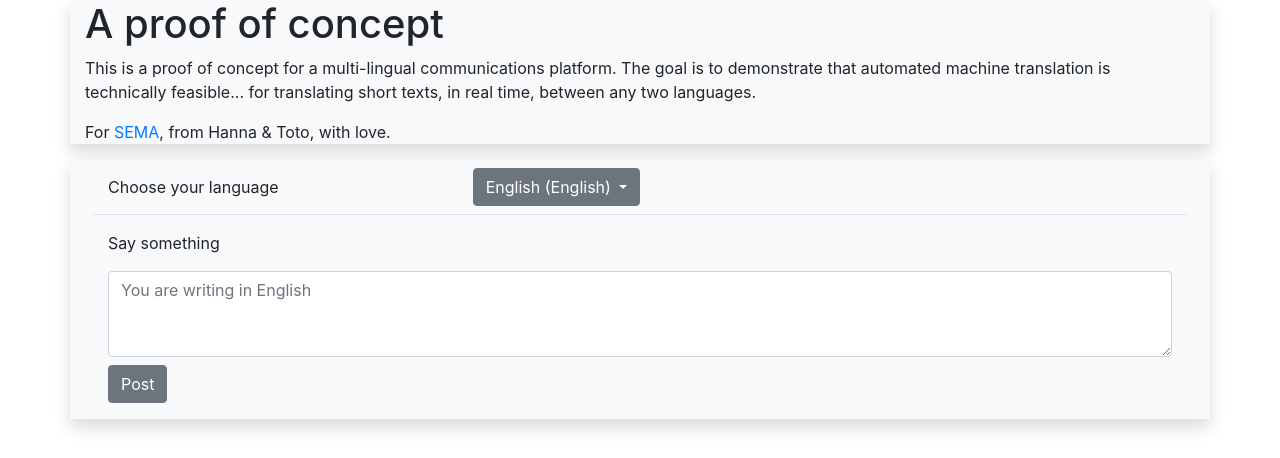
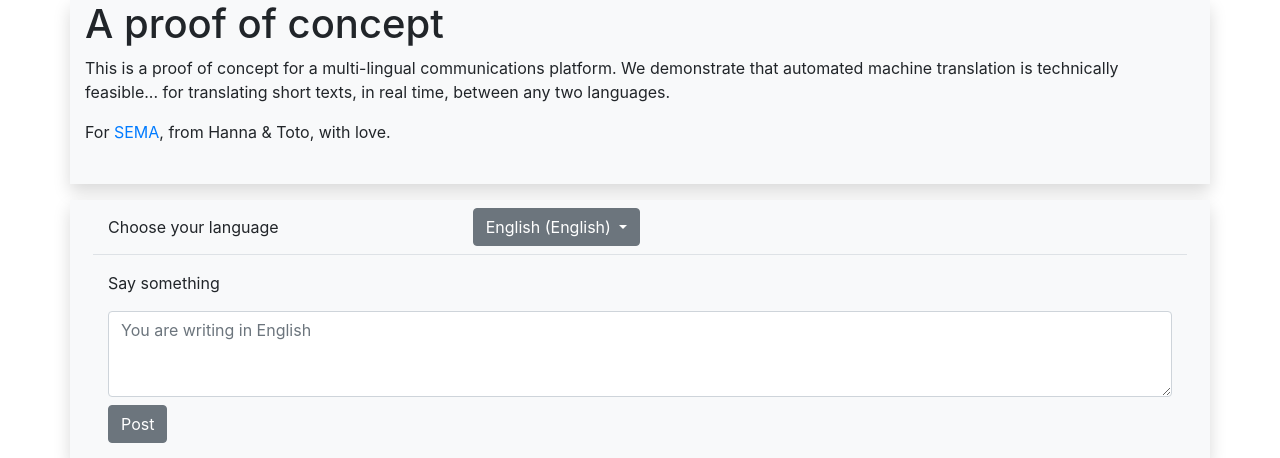
Before and after one commit to totobgycs/sema, a Django app: page /1/ in a window 1280 px wide. Shown: the top 458 px of the page. Run offline with Django 3.2, Linux system fonts and the light colour scheme; data comes from the database, SQL or seed files in the repository; data that the repository does not hold is empty; some libraries are stand-ins or nearby versions.

Commit message:
Updated the welcome message (2)

```diff
--- a/demo/templates/demo/index.html
+++ b/demo/templates/demo/index.html
@@ -5,11 +5,11 @@
 
 <div class="container bg-light shadow">
   <h1>A proof of concept</h1>
-  <p>This is a proof of concept for a multi-lingual communications platform. The goal is to demonstrate that automated machine translation is technically feasible... for translating short texts, in real time, between any two languages.
+  <p>This is a proof of concept for a multi-lingual communications platform. We demonstrate that automated machine translation is technically feasible... for translating short texts, in real time, between any two languages.
   </p>
   <p>For <a href="https://www.mukwegefoundation.org/sema/">SEMA</a>, from Hanna & Toto, with love.
   </p>
-
+	<br>
   <p/>
 </div>
 <div class="container bg-light shadow">
```
